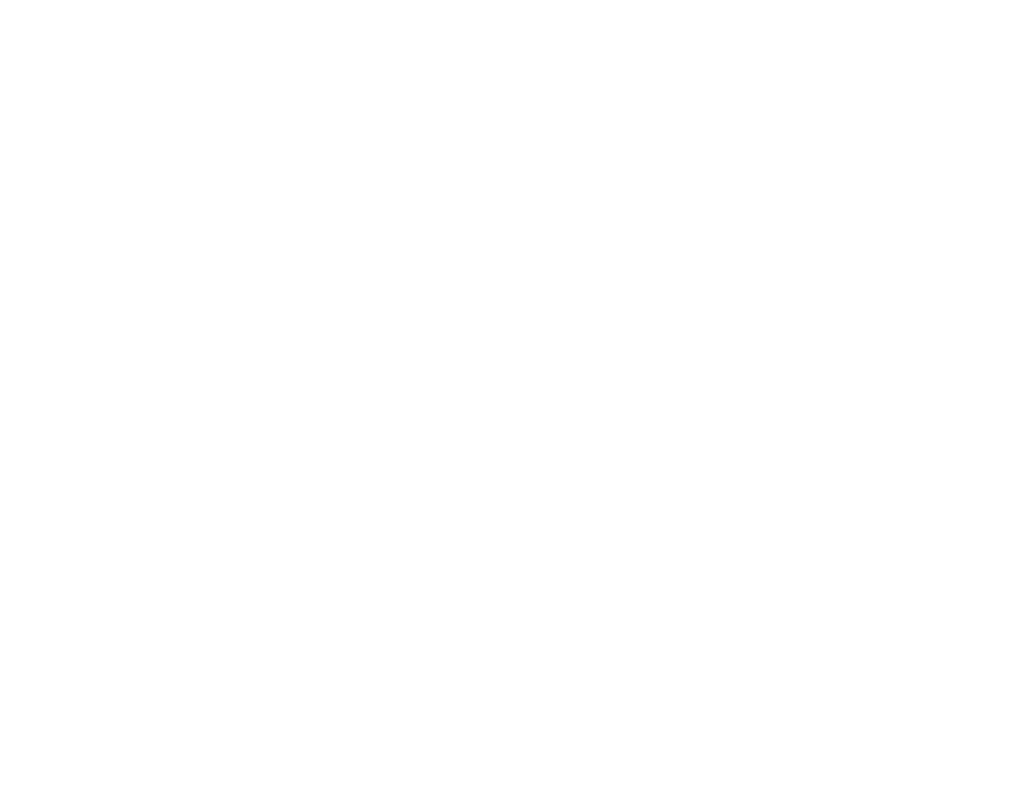
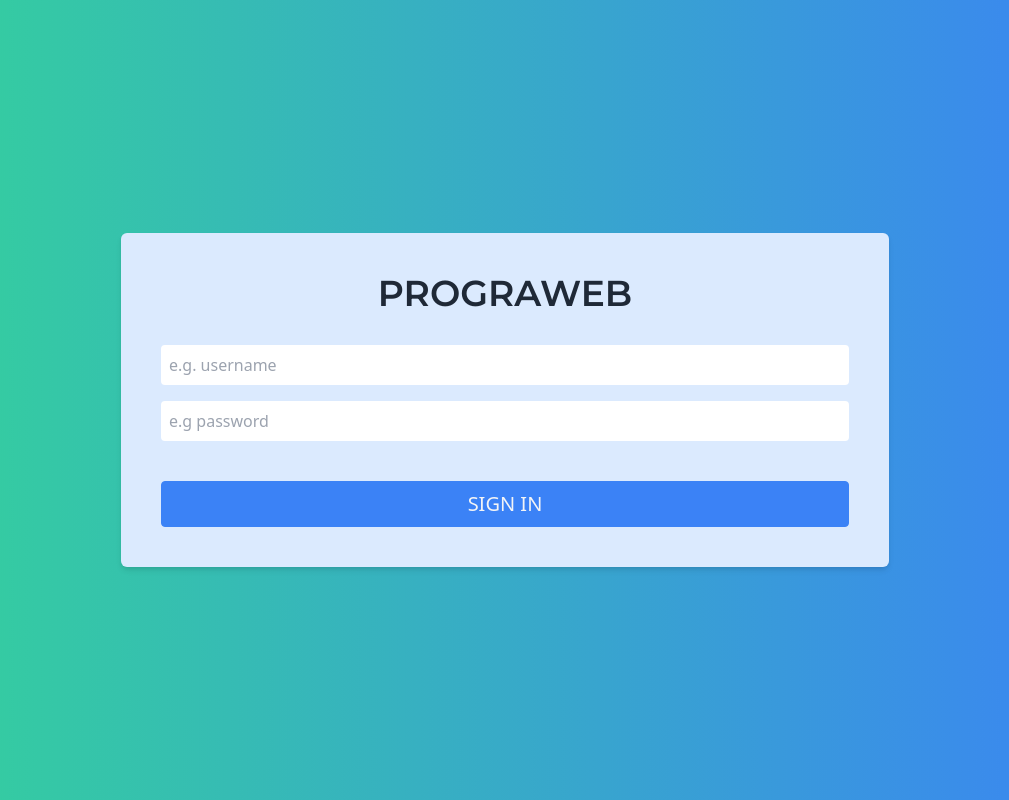
Before and after one commit to Programacion-Web-0221-UCA/L04-REACTLOGIN, a React (Create React App) app: page / in a window 1280 px wide. Shown: the whole page, without its empty margins (135-1144 px from the left). Built offline with nearby package versions, Linux system fonts and the light colour scheme; no server answers.

Commit message:
:sparkles: Add first part of Codelab 4

```diff
--- a/src/App.js
+++ b/src/App.js
@@ -1,8 +1,10 @@
+import Login from './pages/Login/Login';
+import userServices from './services/user.services'
+
 function App() {
+  userServices.login("test_user", "12345678Aa!");
   return (
-    <div className="App">
-
-    </div>
+    <Login />
   );
 }
 
--- /dev/null
+++ b/src/contexts/UserContext.js
@@ -0,0 +1,82 @@
+import React, { useCallback, useEffect, useState, useMemo } from "react"
+import userServices from "../services/user.services"
+
+const userContext = React.createContext();
+
+const TOKEN_KEY = "token";
+
+export const UserProvider = (props) => {
+    const [token, setToken] = useState(undefined);
+    const [user, setUser] = useState(undefined);
+
+    const setTokenAll = token => {
+        localStorage.setItem(TOKEN_KEY, token);
+        setToken(token);
+    }
+
+    useEffect(() => {
+        const verifyCurrentToken = async () => {
+            const tokenLS = localStorage.getItem(TOKEN_KEY);
+
+            if(tokenLS) {
+                const { username, role } = await userServices.verifyToken(tokenLS);
+
+                if(username && role) {
+                    setUser({ username, role });
+                    setTokenAll(tokenLS);
+                }
+            }
+        }
+
+        verifyCurrentToken();
+    }, [token])
+
+    // Devuelve una función
+    const login = useCallback((username, password) => {
+        const loginAsync = async () => {
+            let status = false;
+
+            try {
+                const { token: tokenResponse } = await userServices.login(username, password);
+
+                if(tokenResponse) {
+                    setTokenAll(tokenResponse);
+                    status = true;
+                }
+            }
+            catch (error) {
+                console.log(error);
+                console.log("No se pudo iniciar sesión");
+            }
+            finally {
+                return status;
+            }
+        }
+
+        return loginAsync();
+    }, [])
+
+    const logout = useCallback(() => {
+        setUser(undefined);
+        setTokenAll(undefined);
+    })
+
+    // Valores que queremos guardar (devuelve un objeto)
+    const value = useMemo(() => ({
+        token: token,
+        user: user,
+        login: login,
+        logout: logout
+    }), [token, user, login, logout]);
+
+    return <userContext.Provider value = { value } {...props} />
+}
+
+export const useUserContext = () => {
+    const context = React.useContext(userContext);
+
+    if(!context) {
+        throw new Error("Ha ocurrido un error");
+    }
+    return context;
+}
--- a/src/index.js
+++ b/src/index.js
@@ -4,9 +4,13 @@ import './index.css';
 import App from './App';
 import reportWebVitals from './reportWebVitals';
 
+import { UserProvider } from './contexts/UserContext'
+
 ReactDOM.render(
   <React.StrictMode>
+  <UserProvider>
     <App />
+  </UserProvider>
   </React.StrictMode>,
   document.getElementById('root')
 );
--- /dev/null
+++ b/src/pages/Login/Login.jsx
@@ -0,0 +1,56 @@
+import { useState } from "react";
+import { useUserContext } from "../../contexts/UserContext";
+
+const Login = () => {
+    const { login, token } = useUserContext();
+
+    const [usernameInput, setUsernameInput] = useState("");
+    const [passwordInput, setPasswordInput] = useState("");
+    const [error, setError] = useState(false);
+
+    const onChangeHandler = (e, save) => {
+        save(e.target.value);
+    }
+
+    const onSubmitHandler = async (e) => {
+        e.preventDefault();
+
+        const logged = await login(usernameInput, passwordInput);
+        setError(!logged);
+
+        setUsernameInput("");
+        setPasswordInput("");
+    }
+
+    return (
+        <div className="flex flex-col justify-center items-center min-h-screen bg-gradient-to-r from-green-400 to-blue-500">
+            <main className="w-3/4 max-w-3xl bg-blue-100 rounded-md p-8 md:p-10 shadow-md">
+                <form className="flex flex-col gap-4 items-center justify-center"
+                    onSubmit= { onSubmitHandler }>
+                    <h2 className="uppercase text-gray-800 font-monserrat font-black text-4xl mb-4">
+                        Prograweb
+                    </h2>
+                    { error && !token && <p className="text-red-500 font-bold"> Ocurrió un error </p>}
+                    <input
+                        className="font-medium w-full text-gray-700 focus:outline-none focus:ring focus:border-gray-700 p-2 rounded"
+                        type="text"
+                        placeholder="e.g. username"
+                        onChange = { e => onChangeHandler(e, setUsernameInput)}
+                    />
+                    <input
+                        className="font-medium w-full text-gray-700 focus:outline-none focus:ring focus:border-gray-700 p-2 rounded"
+                        type="password"
+                        placeholder="e.g password"
+                        onChange = { e => onChangeHandler(e, setPasswordInput)}
+                    />
+                    <button className="mt-6 w-full transition rounded border border-blue-500 duration-300 ease-in-out text-xl text-extrabold uppercase bg-blue-500 hover:bg-blue-700 py-2 px-4 text-gray-100">
+                        Sign In{" "}
+                    </button>
+                </form>
+            </main>
+            { token && <p className="p-2 bg-green-700 text-white mt-6 rounded-md shadow-lg">Ya has iniciado sesión</p>}
+        </div>
+    );
+}
+
+export default Login
--- /dev/null
+++ b/src/services/user.services.js
@@ -0,0 +1,40 @@
+const BASE_URL = "https://posts-pw2021.herokuapp.com/api/v1";
+
+const services = {};
+
+// La API devuelve el token y el rol del usuario
+services.login = async (username, password) => {
+    const response = await fetch(`${BASE_URL}/auth/signin`, {
+        method: "POST",
+        headers: {
+            "Content-Type": "application/json"
+        },
+        body: JSON.stringify({
+            username: username,
+            password: password
+        })
+    });
+
+    if(response.ok) {
+        const data = await response.json();
+        return data;
+    }
+    return {};
+}
+
+services.verifyToken = async (token) => {
+    // usuario y rol
+    const response = await fetch(`${BASE_URL}/auth/whoami`, {
+        headers: {
+            "Authorization": `Bearer ${ token }`
+        }
+    });
+
+    if (response.ok) {
+        const data = await response.json();
+        return data;
+    }
+    return {};
+}
+
+export default services
```
